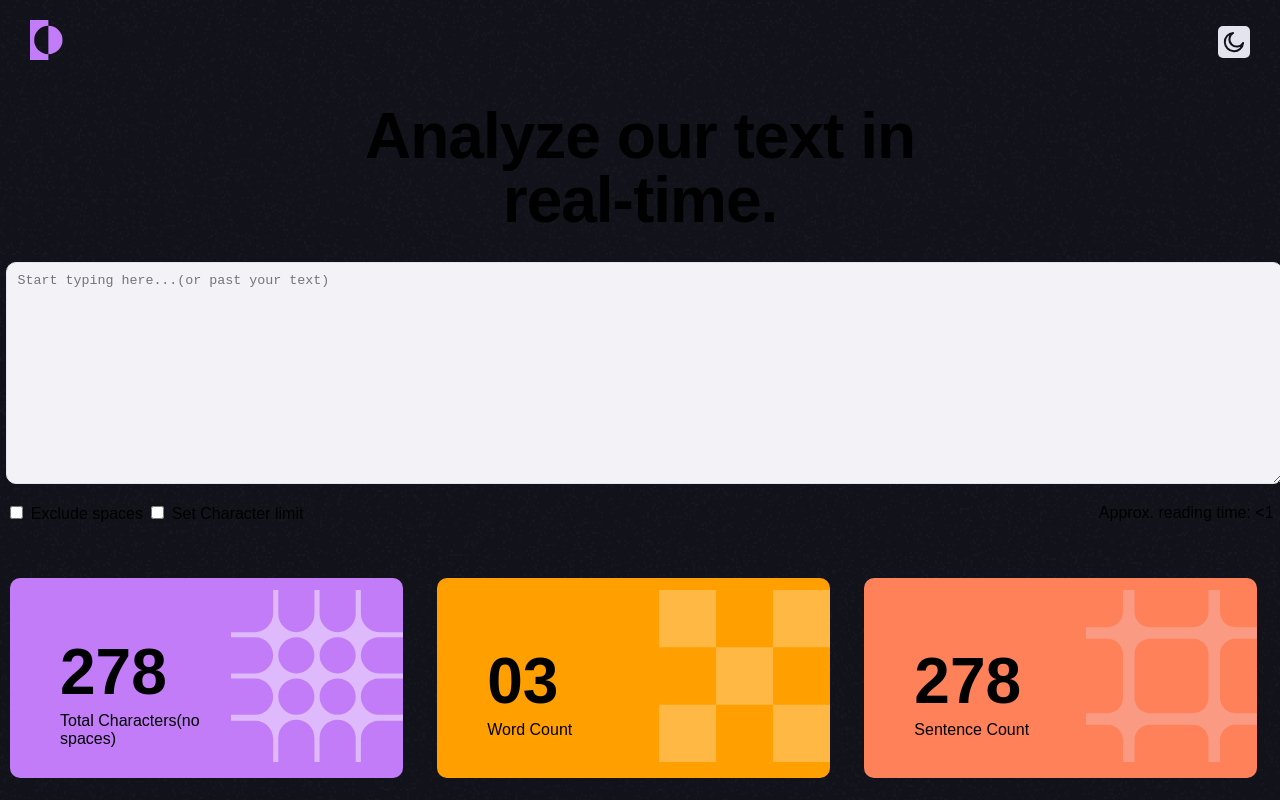
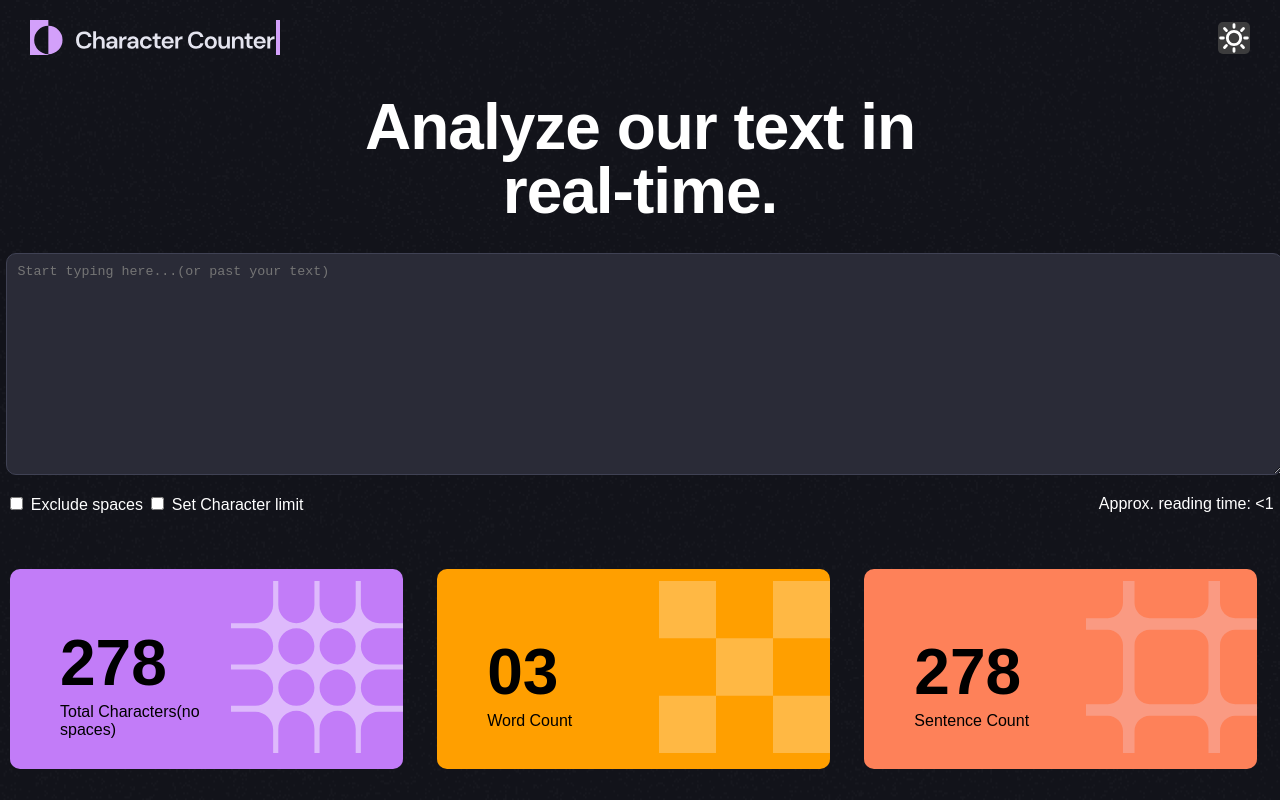
Before and after one commit to Proc3ssa/lab1-GTP, a plain HTML site: page index.html in a window 1280 px wide. Shown: the top 800 px of the page. Drawn offline with Linux system fonts and the dark colour scheme; a web font is replaced by a local one.

Commit message:
done with themes

```diff
--- a/index.css
+++ b/index.css
@@ -18,7 +18,8 @@ body {
   }
 
   .modesection{
-  background-color: rgba(228, 228, 239);
+    background-color: rgba(228, 228, 239);
+    background-image: url(./assets/images/icon-moon.svg);
     background-repeat: round;
     width: 30px;
     height: 30px;
@@ -35,6 +36,13 @@ body {
     display: flex;
     justify-content: space-between;
     align-items: center;
+   }
+
+   .logosection{
+    background-image: url(./assets/images/logo-light-theme.svg);
+    width: 250px;
+    height: 35px;
+
    }
 
    .text h1{
@@ -208,4 +216,24 @@ progress::-moz-progress-bar {
         padding-right: 30px;
     }
 
+    .logosection{
+      width: 250px;
+      height: 35px;
+      background-image: url(./assets/images/logo-dark-theme.svg);
+    }
+
+    textarea{
+      background-color: rgba(42, 43, 55);
+      border: 1px solid rgba(64, 66, 84);
+    }
+
+    .main h1, .characters, .bars, i, .lD b, label{
+      color: white;
+    }
+
+    .modesection{
+    background-color: rgb(60, 60, 61);
+    background-image: url(./assets/images/icon-sun.svg);
+    }
+
   }
--- a/index.html
+++ b/index.html
@@ -18,11 +18,11 @@
 <body>
   <header>
     <div class="logosection">
-      <img src="./assets/images/logo-light-theme.svg" alt="logo">
+      <!-- <img src="./assets/images/logo-light-theme.svg" alt="logo"> -->
 
     </div>
     <div class="modesection">
-      <img src="./assets/images/icon-moon.svg" alt="">
+      <!-- <img src="./assets/images/icon-moon.svg" alt=""> -->
     </div>
   </header>
 
```
